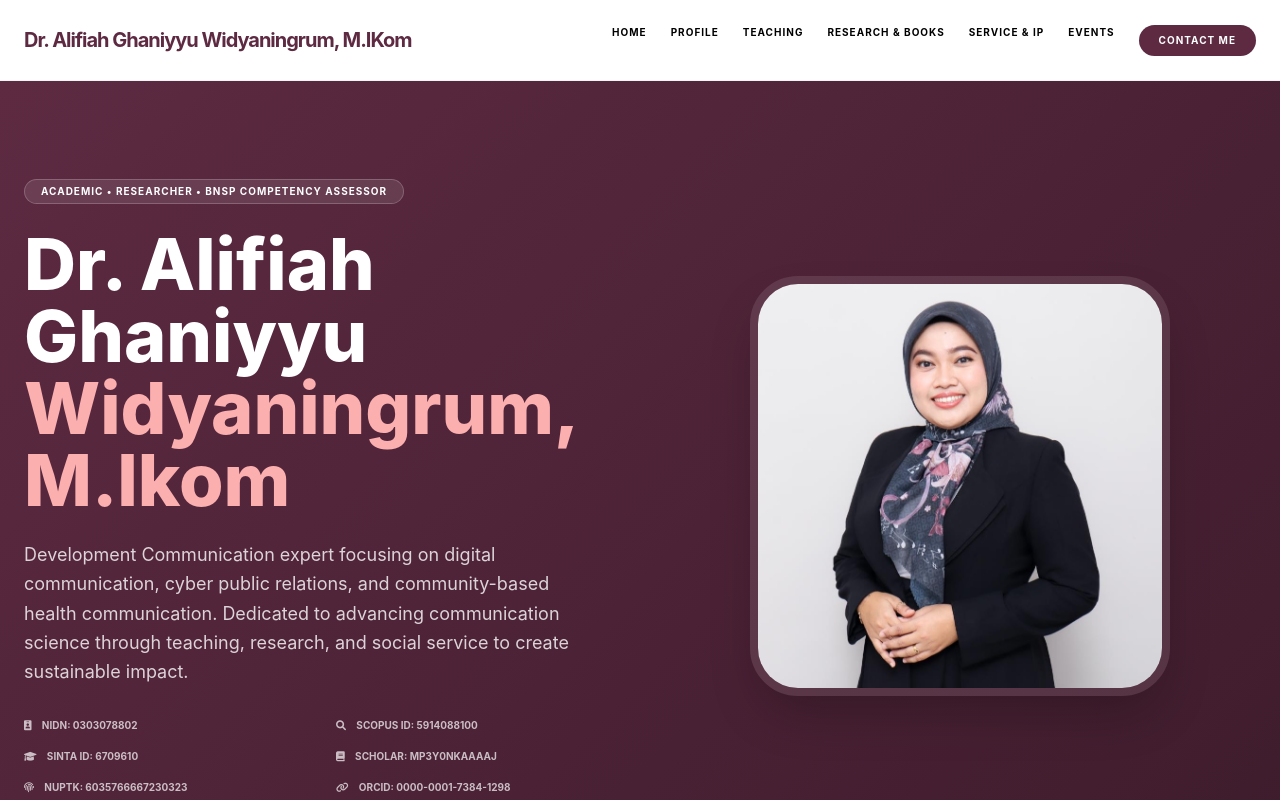
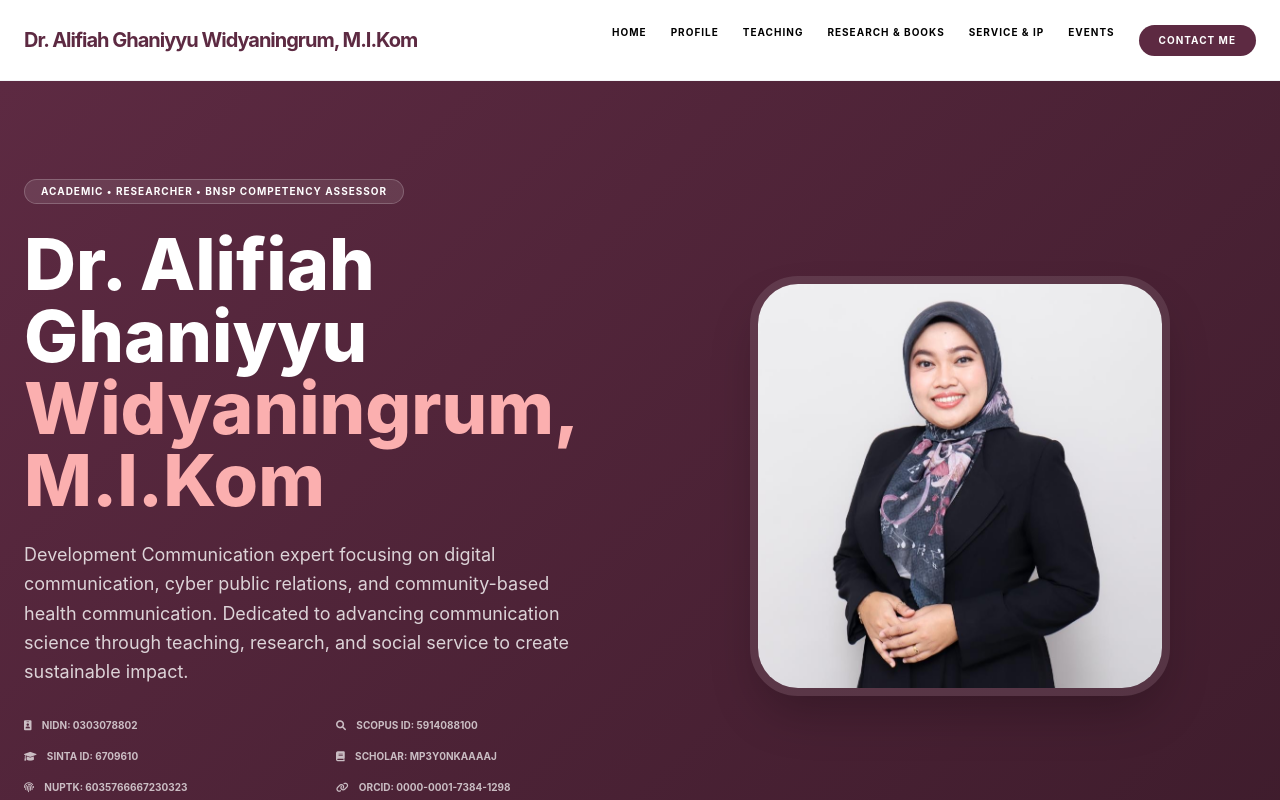
Before and after one commit to fatir2489-web/web-alifiah, a plain HTML site: page index.html in a window 1280 px wide. Shown: the top 800 px of the page. Drawn offline with nearby package versions, Linux system fonts and the light colour scheme.

Commit message:
index.html

```diff
--- a/index.html
+++ b/index.html
@@ -3,7 +3,7 @@
 <head>
     <meta charset="UTF-8">
     <meta name="viewport" content="width=device-width, initial-scale=1.0">
-    <title>Dr. Alifiah Ghaniyyu Widyaningrum, S.Ikom, M.Ikom | Academic Portfolio</title>
+    <title>Dr. Alifiah Ghaniyyu Widyaningrum, M.I.Kom | Academic Portfolio</title>
     <script src="https://cdn.tailwindcss.com"></script>
     <link href="https://cdnjs.cloudflare.com/ajax/libs/font-awesome/6.0.0/css/all.min.css" rel="stylesheet">
     <link href="https://unpkg.com/aos@2.3.1/dist/aos.css" rel="stylesheet">
@@ -22,7 +22,7 @@
 
     <nav class="sticky top-0 z-50 bg-white/90 backdrop-blur-md border-b border-gray-100">
         <div class="max-w-7xl mx-auto px-6 h-20 flex justify-between items-center">
-            <span class="font-bold text-plum text-xl tracking-tighter">Dr. Alifiah Ghaniyyu Widyaningrum, M.IKom</span>
+            <span class="font-bold text-plum text-xl tracking-tighter">Dr. Alifiah Ghaniyyu Widyaningrum, M.I.Kom</span>
             <div class="hidden lg:flex space-x-6 text-[10px] font-bold uppercase tracking-widest">
                 <a href="#home" class="nav-link">Home</a>
                 <a href="#profile" class="nav-link">Profile</a>
@@ -39,7 +39,7 @@
         <div class="max-w-7xl mx-auto px-6 grid lg:grid-cols-2 gap-12 items-center">
             <div data-aos="fade-right">
                 <span class="inline-block bg-white/10 px-4 py-1 rounded-full text-[10px] font-bold uppercase tracking-widest mb-6 border border-white/20">Academic • Researcher • BNSP Competency Assessor</span>
-                <h1 class="text-5xl lg:text-7xl font-extrabold leading-tight mb-6">Dr. Alifiah Ghaniyyu <br><span class="text-[#fbafaf]">Widyaningrum, M.Ikom</span></h1>
+                <h1 class="text-5xl lg:text-7xl font-extrabold leading-tight mb-6">Dr. Alifiah Ghaniyyu <br><span class="text-[#fbafaf]">Widyaningrum, M.I.Kom</span></h1>
                 <p class="text-lg opacity-80 mb-8 max-w-xl leading-relaxed">Development Communication expert focusing on digital communication, cyber public relations, and community-based health communication. Dedicated to advancing communication science through teaching, research, and social service to create sustainable impact.</p>
                 <div class="grid grid-cols-2 gap-y-4 gap-x-8 text-[10px] uppercase font-bold opacity-70">
                     <div><i class="fas fa-id-badge mr-2"></i> NIDN: 0303078802</div>
@@ -342,7 +342,7 @@
                 <a href="https://wa.me/6281234583456" target="_blank" class="border border-white/30 px-10 py-4 rounded-full font-bold hover:bg-white/10 transition">WhatsApp</a>
             </div>
             <div class="pt-10 border-t border-white/10 flex flex-col md:flex-row justify-between items-center text-[10px] opacity-40 uppercase tracking-widest">
-                <p>&copy; 2026 Dr. Alifiah Ghaniyyu Widyaningrum, S.Ikom, M.Ikom</p>
+                <p>&copy; 2026 Dr. Alifiah Ghaniyyu Widyaningrum, M.I.Kom</p>
                 <p>Jakarta, Indonesia</p>
             </div>
         </div>
```
